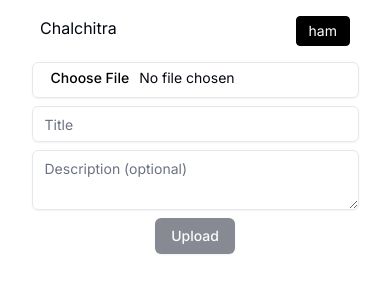
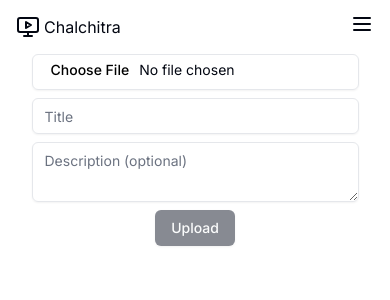
Before and after one commit to thisisashugupta/chalchitra, a Next.js app: page /upload in a window 390 px wide. Shown: the top 300 px of the page. Built offline with nearby package versions, Linux system fonts and the light colour scheme; no server answers.

Commit message:
added icons

```diff
--- a/src/app/providers/Nav.tsx
+++ b/src/app/providers/Nav.tsx
@@ -2,24 +2,29 @@ import Link from 'next/link';
 import { getServerSession } from 'next-auth'; // to see if we have an ongoing session
 import { authOptions } from "@/app/api/auth/[...nextauth]/options";
 import SheetBar from '@/app/providers/SheetBar';
+import { MonitorPlay } from 'lucide-react';
+import { Button } from '@/components/ui/button'
 
 export default async function Nav() {
 
     const session = await getServerSession(authOptions);
 
     return (
-    <nav className='flex justify-between px-10 py-4 space-x-4'>
-        <Link href="/">Chalchitra</Link>
+    <nav className='flex items-center justify-between py-3 md:py-4 px-4 space-x-4'>
+        <Link className='flex gap-1' href="/"><MonitorPlay />Chalchitra</Link>
+
         <div className='hidden md:block space-x-4'>
             <Link href="/uploads">Uploads</Link>
             <Link href="/upload">Create</Link>
         </div>
-        {/* <div className='hidden md:block'>{session?.user?.name}</div> */}
+
         <div className='hidden md:block'>
+        <Button>
             { session ?
                 ( <Link href="/api/auth/signout?callbackUrl=/">Logout</Link> ) :
                 ( <Link href="/api/auth/signin">Login</Link> )
             }
+        </Button>
         </div>
         {/*TODO: can use redux/recoil here */}
         <div className='md:hidden'><SheetBar session={session} /></div>
--- a/src/app/providers/SheetBar.tsx
+++ b/src/app/providers/SheetBar.tsx
@@ -2,6 +2,7 @@
 "use client"
 
 import Link from 'next/link';
+import { Menu } from 'lucide-react';
 
 import {
     Sheet,
@@ -18,7 +19,7 @@ const SheetBar = ({session}:{session:any}) => {
 
   return (
     <Sheet>
-      <SheetTrigger className='text-white text-sm bg-black px-3 py-1 border border-black rounded'>ham</SheetTrigger>
+      <SheetTrigger><Menu /></SheetTrigger>
       <SheetContent>
         <SheetHeader>
           <SheetDescription>Pages</SheetDescription>
--- a/src/app/upload/page.tsx
+++ b/src/app/upload/page.tsx
@@ -5,6 +5,7 @@ import {useState} from 'react';
 import { Textarea } from "@/components/ui/textarea"
 import { Input } from "@/components/ui/input"
 import { Button } from "@/components/ui/button"
+import { Loader2 } from "lucide-react"
 
 export default function UploadPage() {
 
@@ -86,8 +87,8 @@ export default function UploadPage() {
           <Input name='video' onChange={handleFileChange} type="file" accept="video/*" /*accept=".jpg, .jpeg, .png"*/ required />
           <Input name='title' onChange={e => setTitle(e.target.value)} type="text" value={title} placeholder='Title' required />
           <Textarea name='description' onChange={e => setDescription(e.target.value)} value={description} placeholder='Description (optional)' />
-          <Button type="submit" disabled={!file || uploading}>
-            {uploading ? "Uploading..." : "Upload"}
+          <Button type="submit" disabled={!file || title === "" || uploading}>
+            {uploading ? <><Loader2 className="mr-2 h-4 w-4 animate-spin" />Uploading...</> : "Upload"}
           </Button>
         </form>
 
```
